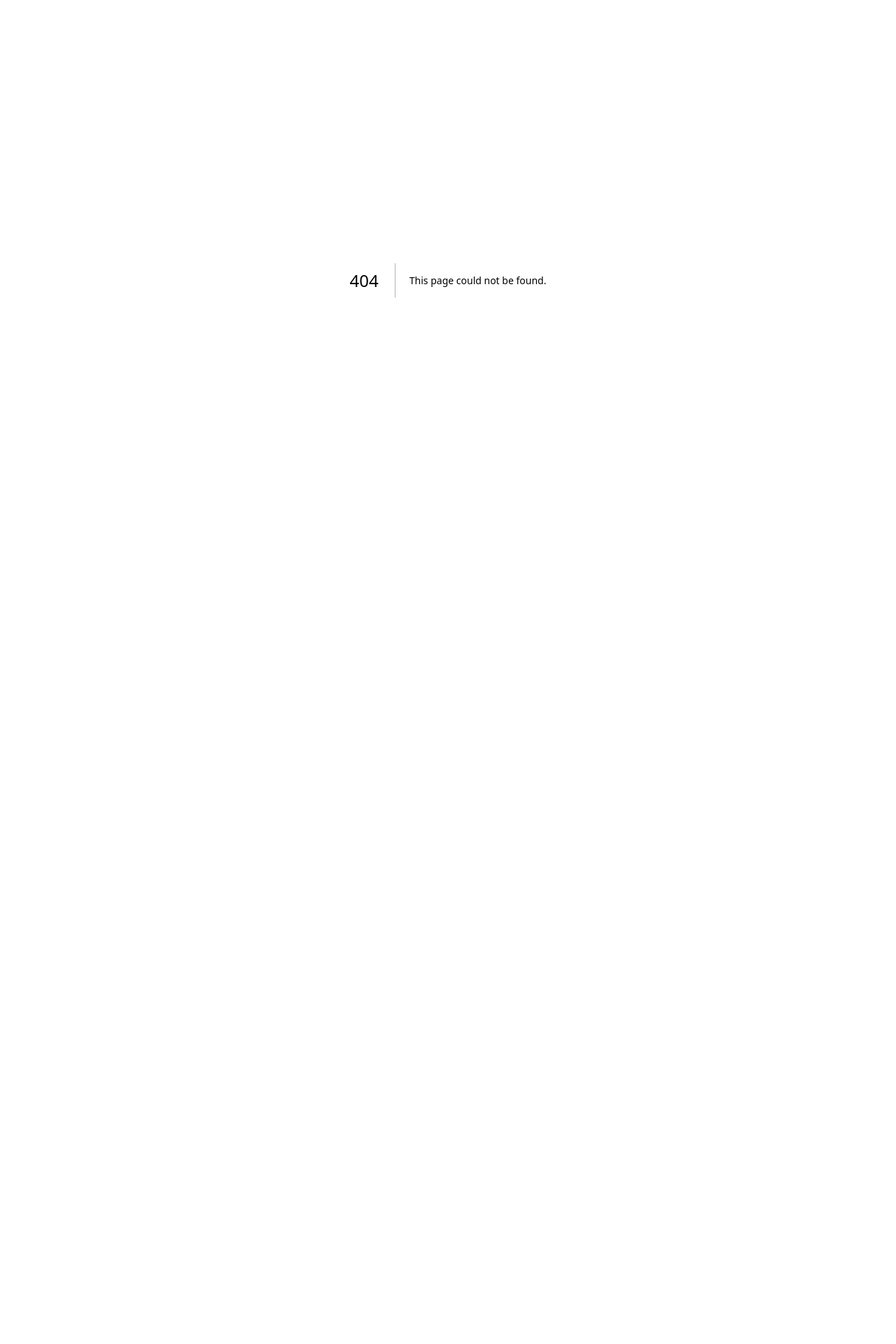
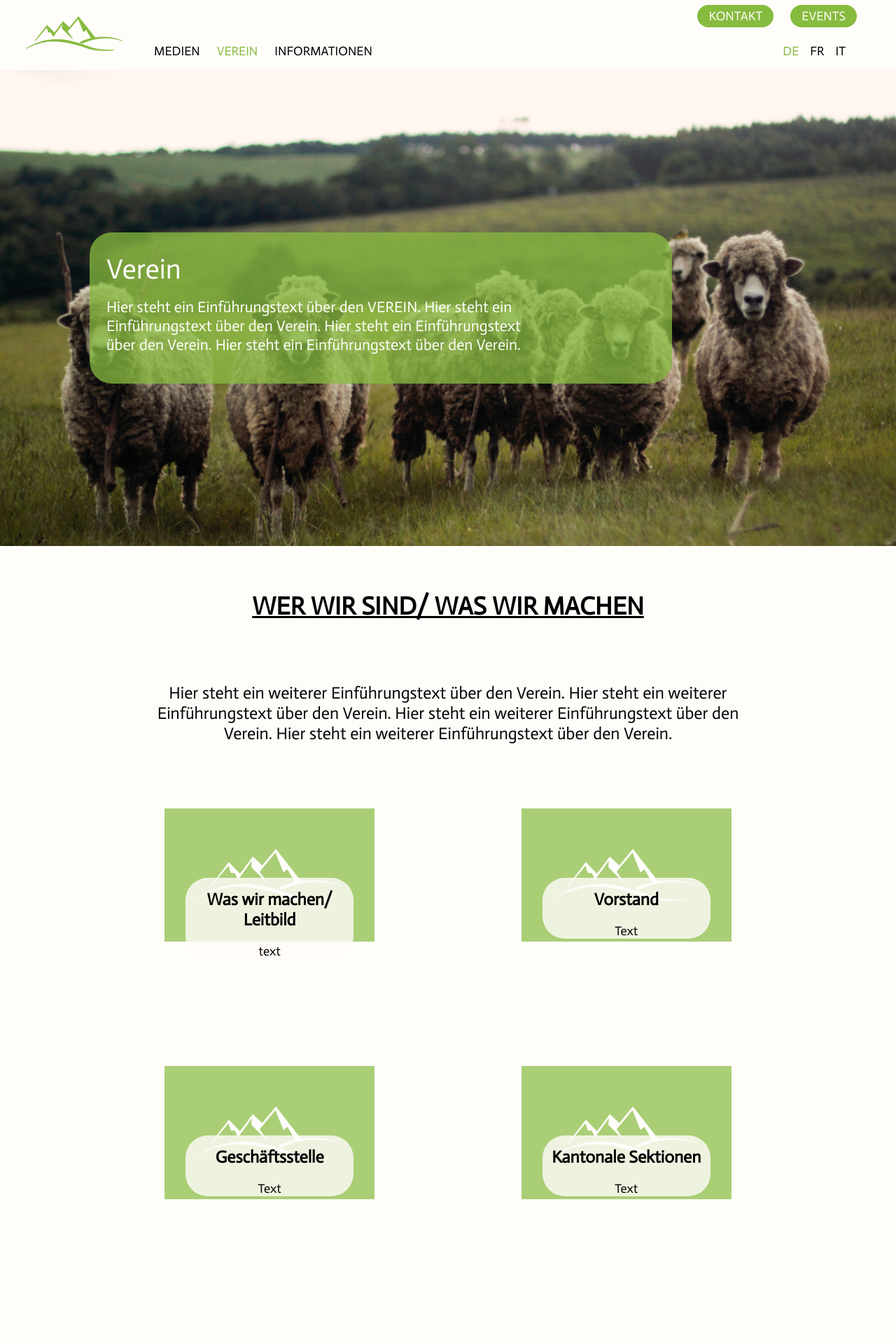
Before and after one commit to Joelk97/lr-grt, a Next.js app: page /verein in a window 1280 px wide. Before the commit this address had no page. Shown: the top 1920 px of the page at 70% size. Before the commit the page ends 800 px from the top, so only its background shows below. Built offline with nearby package versions, Linux system fonts and the light colour scheme.

Commit message:
subnav pages

```diff
--- a/components/Header.jsx
+++ b/components/Header.jsx
@@ -4,10 +4,10 @@ import { useRouter } from "next/router";
 import logoWhite from "../public/img/logoGreen.svg";
 import Image from "next/legacy/image";
 import Link from "next/link";
-var greenColor = "#87BB3F";
+
 const Header = (props) => {
   const { locale, locales, asPath } = useRouter();
-  const selectedClass = props.media ? styles.selected : "";
+
   return (
     <header className={styles.header}>
       {headerComp.headerComponents
@@ -21,13 +21,32 @@ const Header = (props) => {
                 </Link>
               </div>
               <ul className={`${styles.primaryNav} ${styles.navElements}`}>
-                <li className={`${styles.provaGreen} ${selectedClass}`}>
-                  <Link className={selectedClass} href="/medien">
+                <li>
+                  <Link
+                    className={props.media ? styles.selectedMedia : ""}
+                    href="/medien"
+                  >
                     {component.media}
                   </Link>
                 </li>
-                <li>{component.assotiation}</li>
-                <li>{component.information}</li>
+                <li>
+                  <Link
+                    href="/verein"
+                    className={props.verein ? styles.selectedVerein : ""}
+                  >
+                    {component.assotiation}
+                  </Link>
+                </li>
+                <li>
+                  <Link
+                    href="/informationen"
+                    className={
+                      props.informationen ? styles.selectedInformationen : ""
+                    }
+                  >
+                    {component.information}
+                  </Link>
+                </li>
               </ul>
               <ul className={`${styles.secondaryNav} ${styles.navElements}`}>
                 <li>{component.contact}</li>
--- a/pages/ueber-uns.js
+++ /dev/null
@@ -1,3 +0,0 @@
-export default function UeberUns() {
-  return <></>;
-}
--- /dev/null
+++ b/pages/verein.js
@@ -0,0 +1,81 @@
+import { useRouter } from "next/router";
+import MyHead from "../components/MyHead.jsx";
+import Header from "../components/Header.jsx";
+import Footer from "../components/Footer.jsx";
+import styleHome from "../styles/Home.module.css";
+import styles from "../styles/Verein.module.css";
+import sheeps1 from "../public/img/sheeps1.jpg";
+import Image from "next/image.js";
+import vereinElements from "../public/multilanguage/verein.json";
+import Intro from "../components/Intro.jsx";
+import Card from "../components/Card.jsx";
+
+export default function UeberUns() {
+  const { locale, loales, asPath } = useRouter();
+
+  return (
+    <>
+      <MyHead />
+      <Header verein="true" />
+      <main className={styleHome.main}>
+        <div className={styleHome.backGroundImgIntro}>
+          <Image
+            alt="Background Image"
+            src={sheeps1}
+            layout="fill"
+            objectFit="cover"
+          />
+        </div>
+        {vereinElements.vereinIntro
+          .filter((l) => l.locale === locale)
+          .map((e, i) => {
+            return <Intro key={i} titolo={e.title} slogan1={e.text} />;
+          })}
+        <div className={styles.intro2}>
+          <h1 className={styleHome.titlesSections}>
+            WER WIR SIND/ WAS WIR MACHEN
+          </h1>
+          <p className={styles.introText2}>
+            Hier steht ein weiterer Einführungstext über den Verein. Hier steht
+            ein weiterer Einführungstext über den Verein. Hier steht ein
+            weiterer Einführungstext über den Verein. Hier steht ein weiterer
+            Einführungstext über den Verein.
+          </p>
+        </div>
+        {vereinElements.assoCat
+          .filter((l) => l.locale === locale)
+          .map((e, i) => {
+            return (
+              <section key={i} className={styles.containerCards}>
+                <div className={styleHome.cards}>
+                  <Card
+                    title={e.assoWhatWeDo}
+                    source="/img/logoGreenBkgG.svg"
+                    text={e.assoWhatWeDoText}
+                  />
+                  <Card
+                    title={e.assoManag}
+                    source="/img/logoGreenBkgG.svg"
+                    text={e.assoManagText}
+                  />
+                </div>
+                <div className={styleHome.cards}>
+                  <Card
+                    title={e.assoBusiness}
+                    source="/img/logoGreenBkgG.svg"
+                    text={e.assoBusinessText}
+                  />
+                  <Card
+                    title={e.assoSections}
+                    source="/img/logoGreenBkgG.svg"
+                    text={e.assoSectionsText}
+                  />
+                </div>
+              </section>
+            );
+          })}
+      </main>
+      <Footer />
+    </>
+  );
+}
--- /dev/null
+++ b/public/multilanguage/verein.json
@@ -0,0 +1,56 @@
+{
+    "vereinIntro": [
+        {
+            "locale": "de-CH",
+            "title": "Verein",
+            "text": "Hier steht ein Einführungstext über den VEREIN. Hier steht ein Einführungstext über den Verein. Hier steht ein Einführungstext über den Verein. Hier steht ein Einführungstext über den Verein."
+
+        },
+        {
+            "locale": "fr-CH",
+            "title": "Association",
+            "text": "Hier steht ein Einführungstext über die VEREIN. Hier steht ein Einführungstext über den Verein. Hier steht ein Einführungstext über den Verein. Hier steht ein Einführungstext über den Verein."
+
+        },
+        {
+            "locale": "it-CH",
+            "title": "Associazione",
+            "text": "Hier steht ein Einführungstext über die VEREIN. Hier steht ein Einführungstext über den Verein. Hier steht ein Einführungstext über den Verein. Hier steht ein Einführungstext über den Verein."
+
+        }
+    ],
+    "assoCat": [
+        {
+            "locale": "de-CH",
+            "assoWhatWeDo": "Was wir machen/ Leitbild",
+            "assoWhatWeDoText": "text",
+            "assoManag": "Vorstand",
+            "assoManagText": "Text",
+            "assoBusiness": "Geschäftsstelle",
+            "assoBusinessText": "Text",
+            "assoSections": "Kantonale Sektionen",
+            "assoSectionsText": "Text"
+        },
+
+        {"locale": "fr-CH",
+        "assoWhatWeDo": "Ce que nous faisons",
+        "assoWhatWeDoText": "text",
+        "assoManag": "Conseil d'administration",
+        "assoManagText": "Text",
+        "assoBusiness": "Bureau",
+        "assoBusinessText": "Text",
+        "assoSections": "Sections cantonales",
+        "assoSectionsText": "Text"
+    },
+    {"locale": "it-CH",
+
+    "assoWhatWeDo": "Cosa facciamo",
+    "assoWhatWeDoText": "text",
+    "assoManag": "Consiglio d'amministrazione",
+    "assoManagText": "Text",
+    "assoBusiness": "Ufficio",
+    "assoBusinessText": "Text",
+    "assoSections": "Sezioni cantonali",
+    "assoSectionsText": "Text"}
+    ]
+}
--- a/styles/Header.module.css
+++ b/styles/Header.module.css
@@ -11,7 +11,7 @@
   width: 100%;
   background-color: #fffdfa;
   display: grid;
-  grid-template-columns: fit-content(200px) auto auto;
+  grid-template-columns: 180px auto auto;
   grid-template-rows: 1fr 1fr;
 }
 
@@ -22,6 +22,7 @@
 .navElements li {
   margin-right: 1.5rem;
   list-style: none;
+  font-size: 18px;
 }
 .logoImage {
   width: fit-content;
@@ -80,6 +81,30 @@
 .selectedLang {
   color: #87bb3f;
 }
-.selected {
+.selectedMedia {
   color: #87bb3f;
 }
+.selectedVerein {
+  color: #87bb3f;
+}
+.selectedInformationen {
+  color: #87bb3f;
+}
+
+@media screen and (max-width: 890px) {
+  .navElements li {
+    font-size: 16px;
+  }
+  .container {
+    grid-template-columns: 150px auto auto;
+  }
+}
+@media screen and (max-width: 760px) {
+  .secondaryNav {
+    grid-column: 2/4;
+    margin-right: 1rem;
+  }
+  .languages {
+    margin-right: 2.5rem;
+  }
+}
--- /dev/null
+++ b/styles/Verein.module.css
@@ -0,0 +1,22 @@
+.introText2 {
+  width: 70%;
+  text-align: center;
+  font-size: 24px;
+}
+.containerCards {
+  width: 100%;
+  min-height: 200px;
+  display: flex;
+  flex-direction: column;
+  align-items: center;
+  background-color: #fffdfa;
+  z-index: -1000;
+  padding: 4rem 0;
+}
+.intro2 {
+  width: 100%;
+  display: flex;
+  flex-direction: column;
+  align-items: center;
+  background-color: #fffdfa;
+}
```
Also changed, not shown: pages/informationen.js (added, +37 -0 lines), public/multilanguage/informationen.json (added, +22 -0 lines), public/img/logoGreenBkgG.svg (added), public/img/sheeps1.jpg (added), styles/Informationen.module.css (added).
